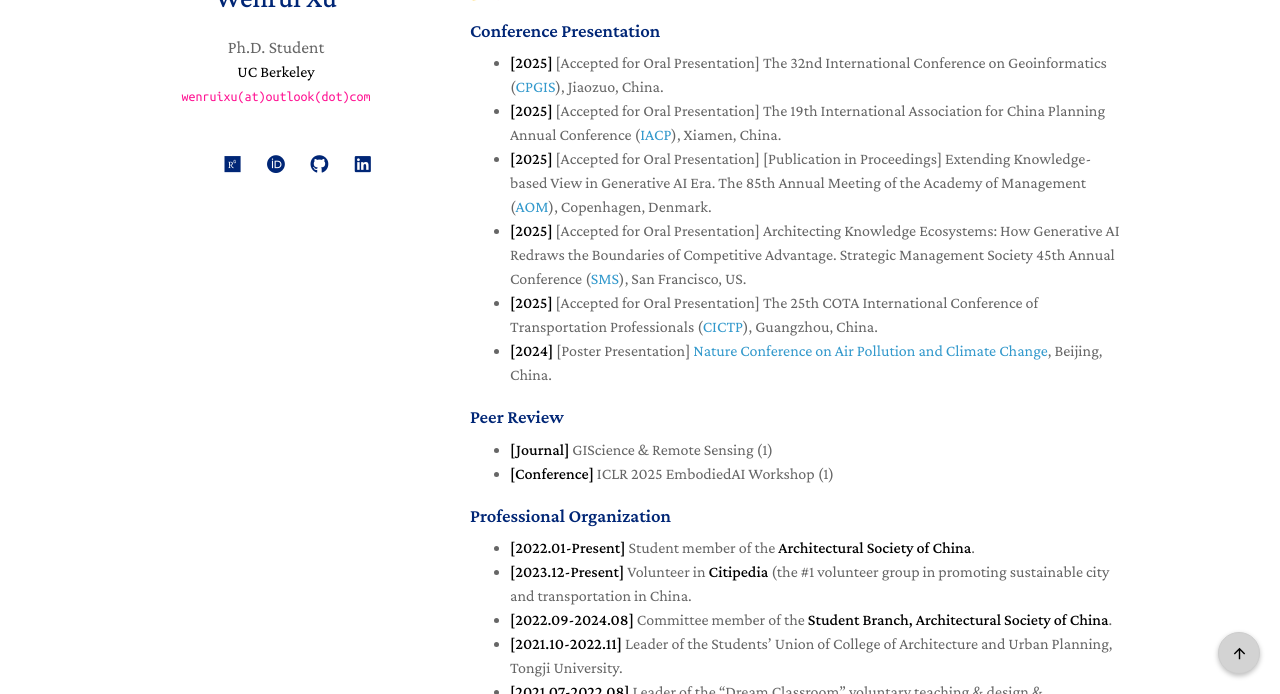
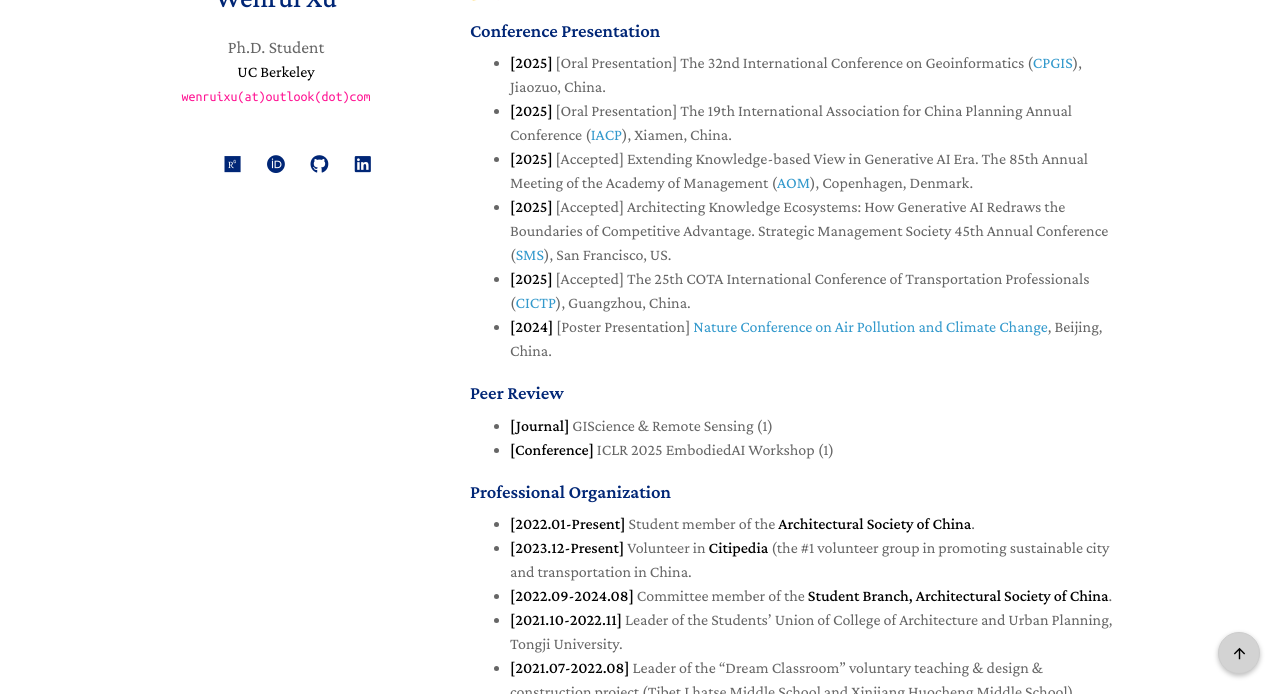
Before and after one commit to ruaruaxu/ruaruaxu.github.io, a Jekyll site: the page built from index.md, in a window 1280 px wide and 900 px high, scrolled down 2314 px, cut to the strip 206-900 px from the top of the window. Built offline with Jekyll 4.4.1, drawn with Linux system fonts in a browser that asks for light colours; a style sheet for code colours, icons or effects is not loaded.

Commit message:
Update index.md

```diff
--- a/index.md
+++ b/index.md
@@ -129,11 +129,11 @@
 
 ### Conference Presentation
 
-- **[2025]** [Accepted for Oral Presentation] The 32nd International Conference on Geoinformatics ([CPGIS](https://www.cpgis.org/)), Jiaozuo, China.
-- **[2025]** [Accepted for Oral Presentation] The 19th International Association for China Planning Annual Conference ([IACP](https://www.china-planning.org/)), Xiamen, China.
-- **[2025]** [Accepted for Oral Presentation] [Publication in Proceedings] Extending Knowledge-based View in Generative AI Era. The 85th Annual Meeting of the Academy of Management ([AOM](https://aom.org/)), Copenhagen, Denmark.
-- **[2025]** [Accepted for Oral Presentation] Architecting Knowledge Ecosystems: How Generative AI Redraws the Boundaries of Competitive Advantage. Strategic Management Society 45th Annual Conference ([SMS](https://www.strategicmanagement.net/)), San Francisco, US.
-- **[2025]** [Accepted for Oral Presentation] The 25th COTA International Conference of Transportation Professionals ([CICTP](https://cictp2025.scievent.com/)), Guangzhou, China.
+- **[2025]** [Oral Presentation] The 32nd International Conference on Geoinformatics ([CPGIS](https://www.cpgis.org/)), Jiaozuo, China.
+- **[2025]** [Oral Presentation] The 19th International Association for China Planning Annual Conference ([IACP](https://www.china-planning.org/)), Xiamen, China.
+- **[2025]** [Accepted] Extending Knowledge-based View in Generative AI Era. The 85th Annual Meeting of the Academy of Management ([AOM](https://aom.org/)), Copenhagen, Denmark.
+- **[2025]** [Accepted] Architecting Knowledge Ecosystems: How Generative AI Redraws the Boundaries of Competitive Advantage. Strategic Management Society 45th Annual Conference ([SMS](https://www.strategicmanagement.net/)), San Francisco, US.
+- **[2025]** [Accepted] The 25th COTA International Conference of Transportation Professionals ([CICTP](https://cictp2025.scievent.com/)), Guangzhou, China.
 - **[2024]** [Poster Presentation] [Nature Conference on Air Pollution and Climate Change](https://web.cvent.com/event/06e7aeed-3b2e-4a19-982f-ce28d2a97924/summary), Beijing, China.
 
 ### Peer Review
```
